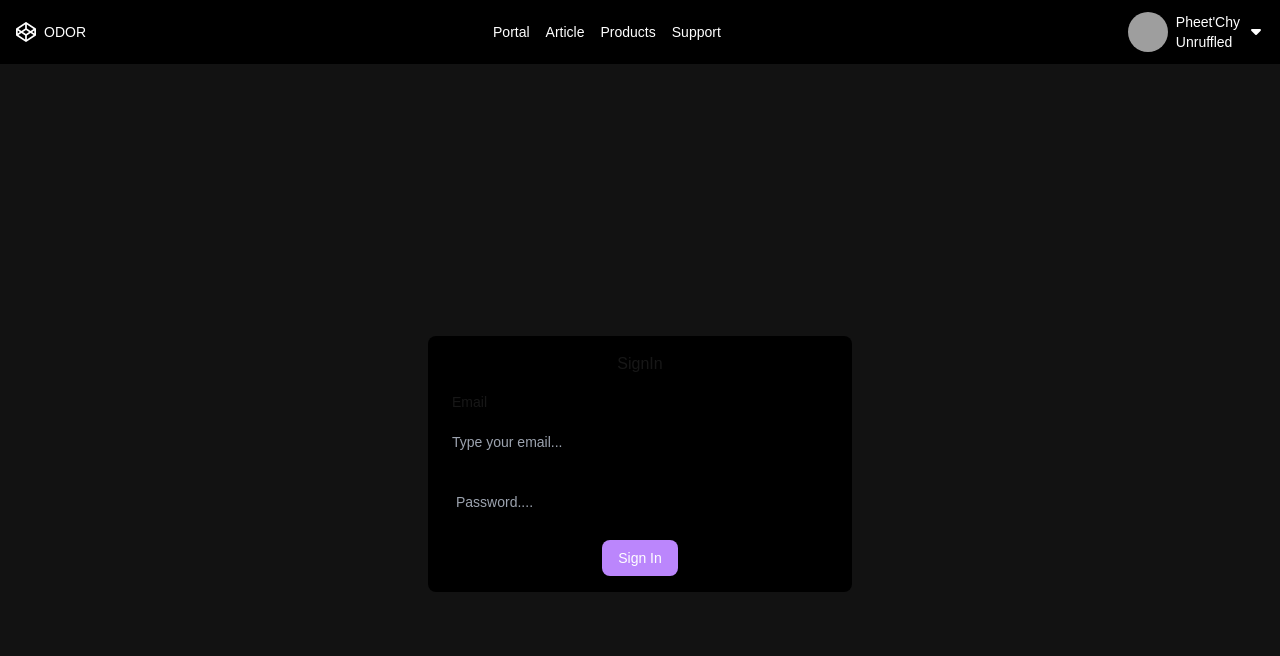
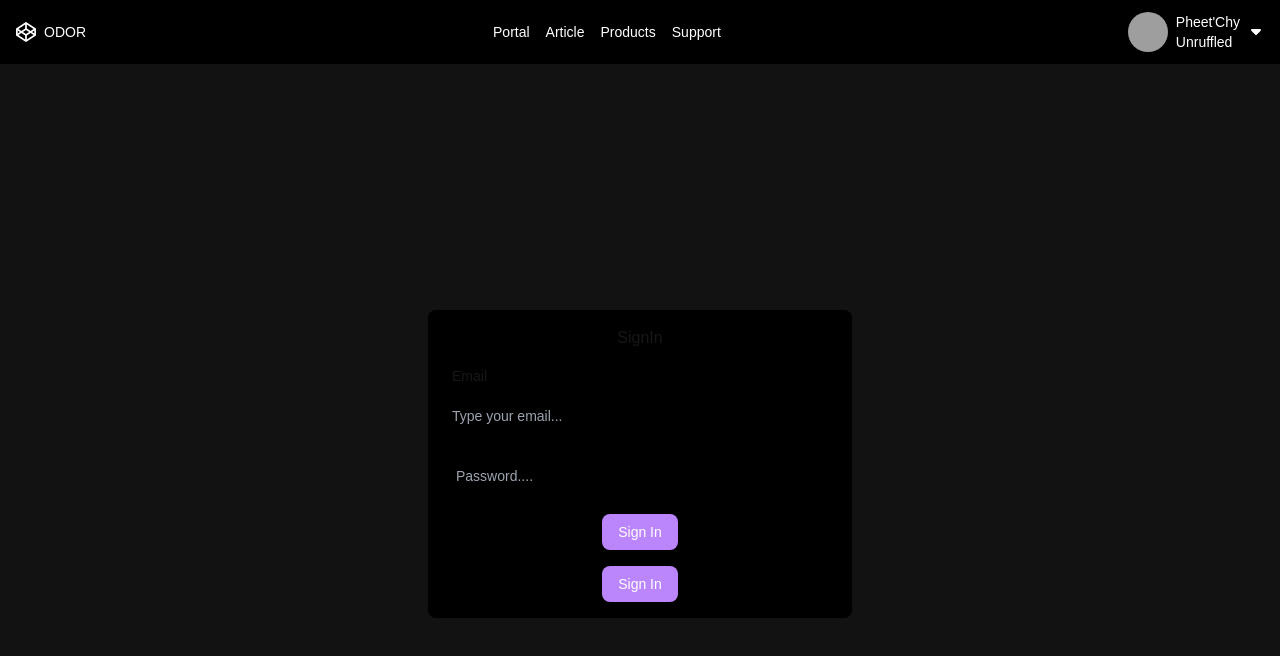
Before and after one commit to Pheethy/pheetlobster, a Next.js app: page /signin in a window 1280 px wide. Shown: the top 656 px of the page. Built offline with nearby package versions, Linux system fonts and the light colour scheme; grey boxes are pictures that could not be loaded; a web font is replaced by a local one.

Commit message:
🍫Init PJR

```diff
--- a/src/app/signin/page.tsx
+++ b/src/app/signin/page.tsx
@@ -27,6 +27,11 @@ export default function Signin() {
                 Sign In
               </button>
             </div>
+            <div>
+              <button className="bg-purple_dark_mode hover:bg-blue_dark_mode text-white px-4 py-2 rounded-lg text-sm transition-colors duration-200">
+                Sign In
+              </button>
+            </div>
           </form>
         </div>
       </div>
```
